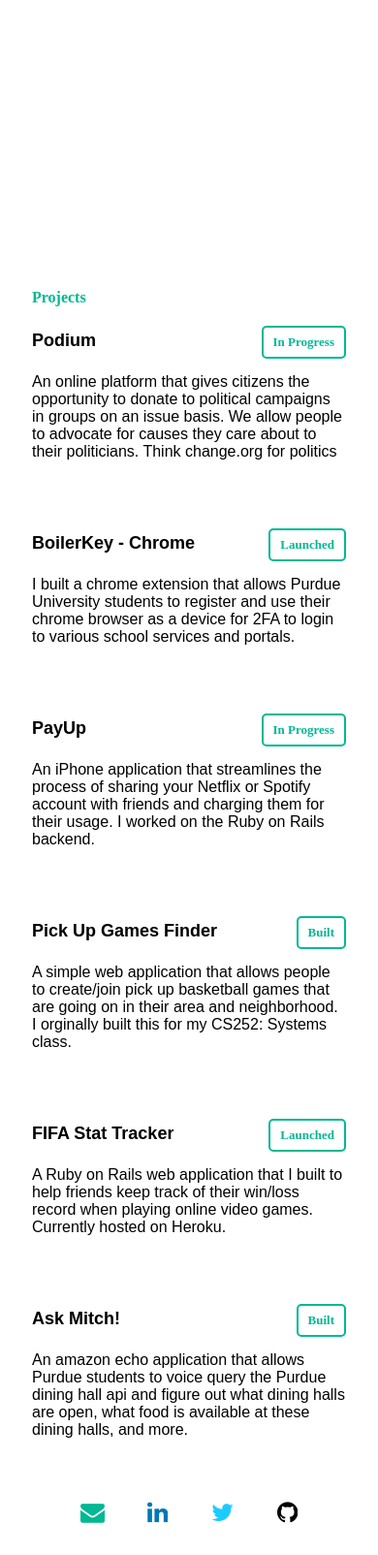
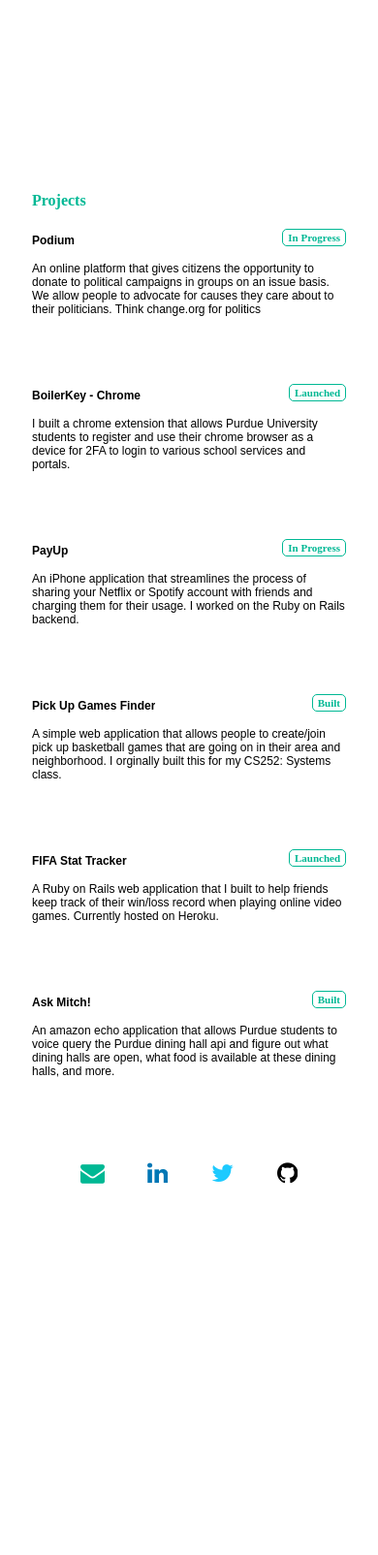
Before and after one commit to anuraagy/anuraagy.github.io, a PHP site: page / in a window 390 px wide. Shown: the part 1591-3195 px from the top of the page at 97% size. After the commit the page ends 2812 px from the top, so only its background shows below. Run offline with PHP 8.4, Linux system fonts and the light colour scheme; some web fonts are replaced.

Commit message:
Finish up mobile

```diff
--- a/assets/css/styles.css
+++ b/assets/css/styles.css
@@ -559,4 +559,23 @@
   .exp-description {
     font-size: 12px;
   }
+
+  .projects {
+    height: 950px;
+    margin-top: 400px;
+  }
+
+  .project-name {
+    font-size: 12px;
+  }
+
+  .project-status {
+    font-size: 11px;
+    padding: 2px 5px;
+    border-width: 1px;
+  }
+
+  .project-description {
+    font-size: 12px;
+  }
 }
```
